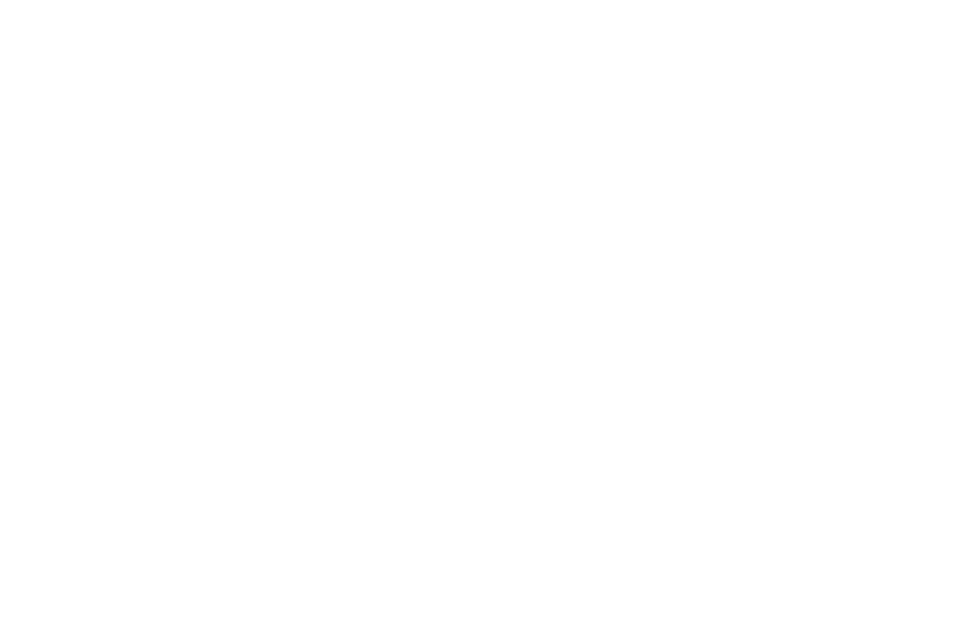
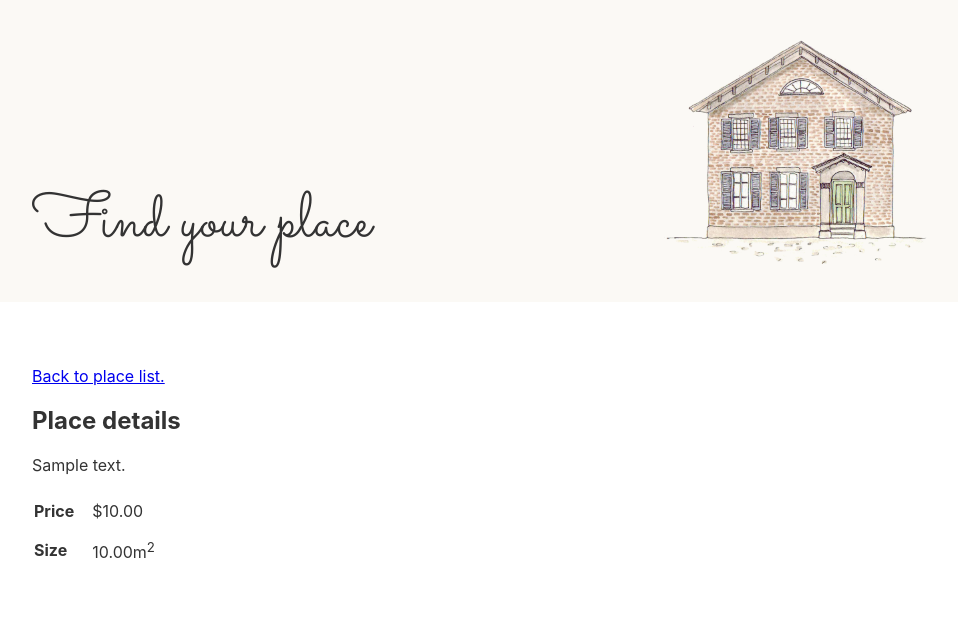
Before and after one commit to israelst/imoveis, a Django app: page /places/1 in a window 1280 px wide. Before the commit the part shown is empty. Shown: the top 619 px of the page, without its empty margins (168-1126 px from the left). Run offline with Django 3.2, Linux system fonts and the light colour scheme; tables that the repository leaves empty hold one stand-in row (values such as "Sample post").

Commit message:
Add detail template

```diff
--- a/cms/templates/cms/place_detail.html
+++ b/cms/templates/cms/place_detail.html
@@ -0,0 +1,21 @@
+{% extends 'core/base.html' %}
+{% load humanize %}
+{% block content %}
+<p>
+  <a href="{% url 'cms:place_list' %}">Back to place list.</a>
+</p>
+<h2>Place details</h2>
+<p class="details">{{ object.details }}</p>
+<table>
+  <tbody>
+    <tr>
+      <th>Price</th>
+      <td>${{ object.price|intcomma }}</td>
+    </tr>
+    <tr>
+      <th>Size</th>
+      <td>{{ object.size }}m<sup>2</sup></td>
+    </tr>
+  </tbody>
+</table>
+{% endblock %}
--- a/core/settings.py
+++ b/core/settings.py
@@ -36,6 +36,7 @@
     'django.contrib.sessions',
     'django.contrib.messages',
     'django.contrib.staticfiles',
+    'django.contrib.humanize',
     'cms',
 
 ]
--- a/core/static/css/style.css
+++ b/core/static/css/style.css
@@ -100,3 +100,11 @@
 label, input[type=submit]{
   cursor: pointer;
 }
+
+tr > *{
+  padding: .5em 1em .5em 0;
+}
+
+th{
+  text-align: left;
+}
```
